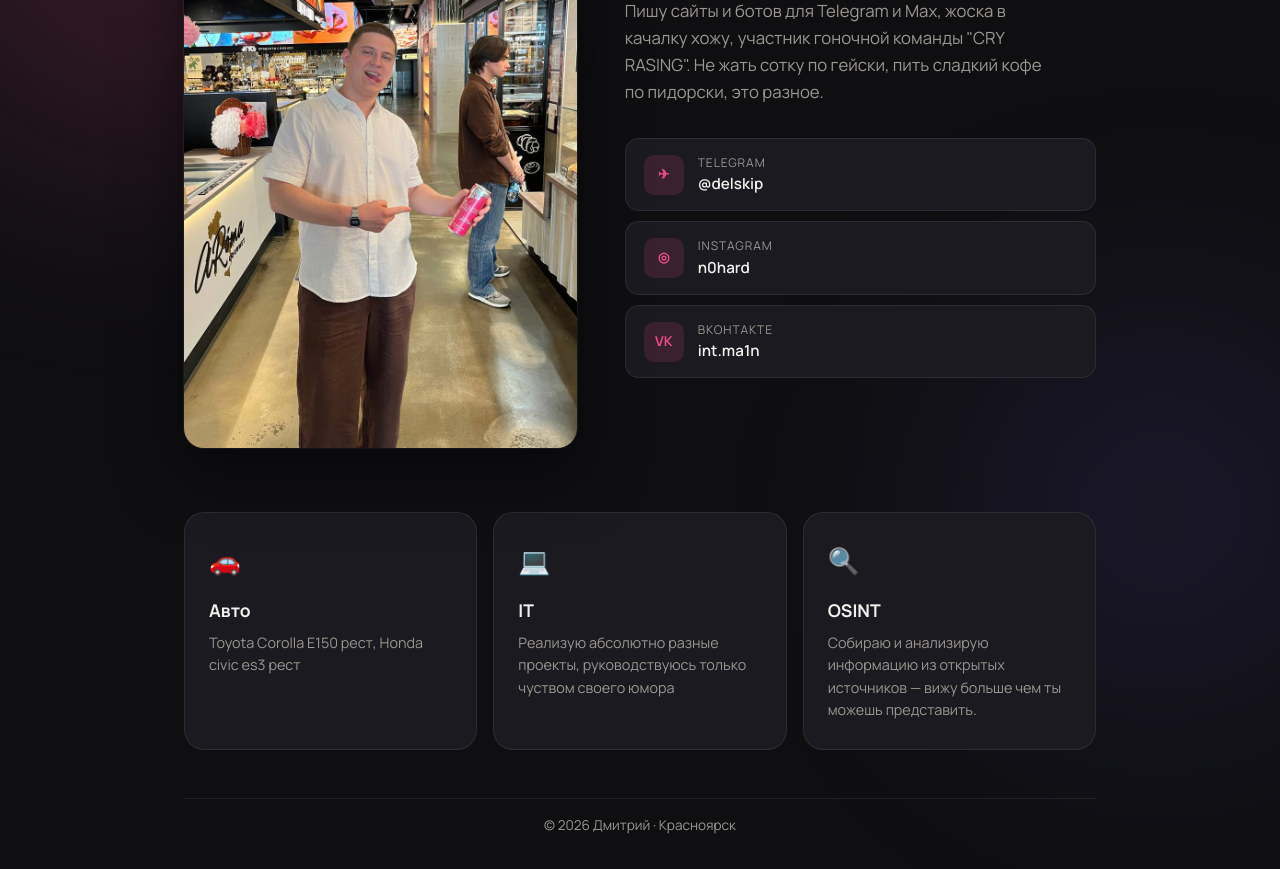
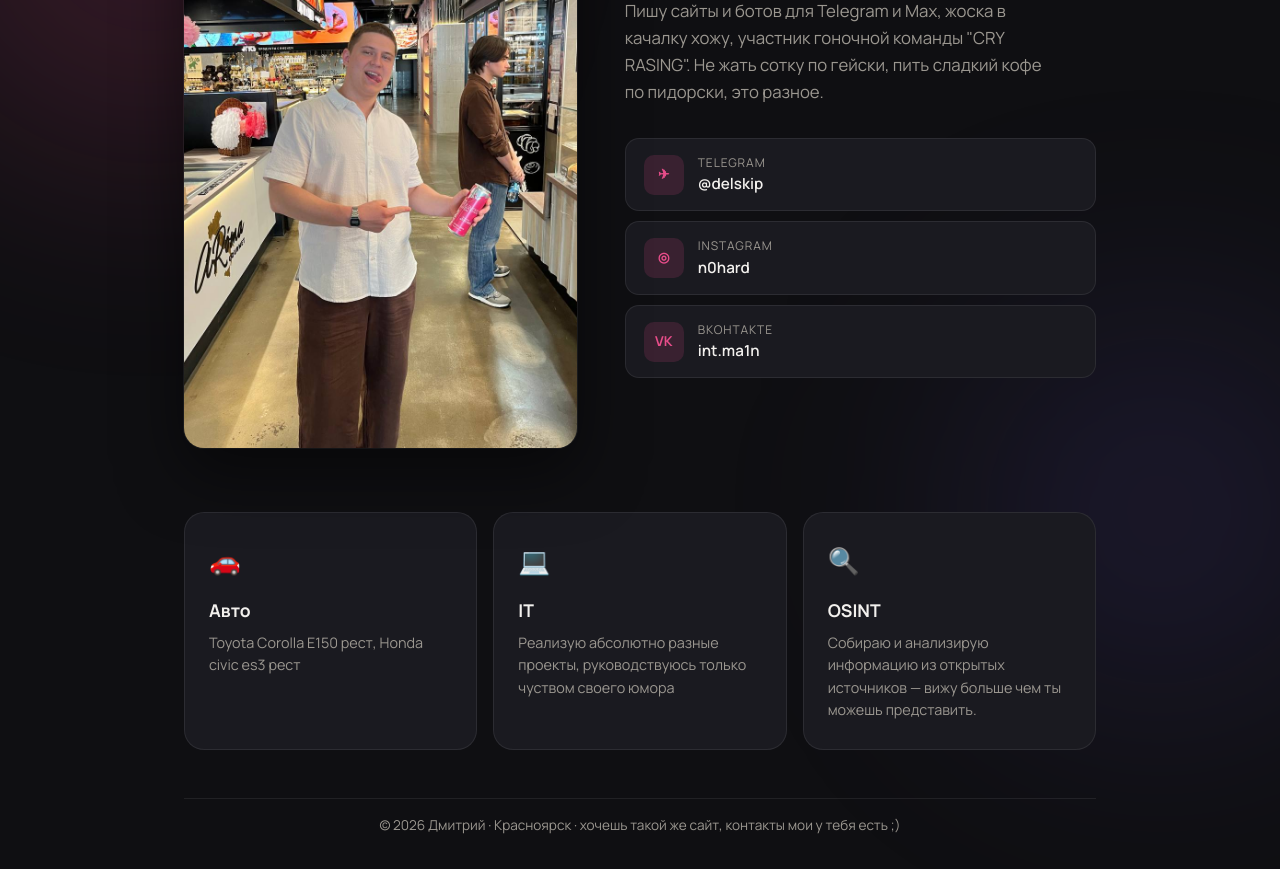
Before and after one commit to n0hard/my_bio, a plain HTML site: page index.html in a window 1280 px wide. Shown: the part 189-1058 px from the top of the page. Drawn offline with Linux system fonts and the light colour scheme.

Commit message:
Update index.html

```diff
--- a/index.html
+++ b/index.html
@@ -73,7 +73,7 @@
     </section>
 
     <footer class="footer">
-      <p>© 2026 Дмитрий · Красноярск</p>
+      <p>© 2026 Дмитрий · Красноярск · хочешь такой же сайт, контакты мои у тебя есть ;)</p>
     </footer>
   </main>
 </body>
```
